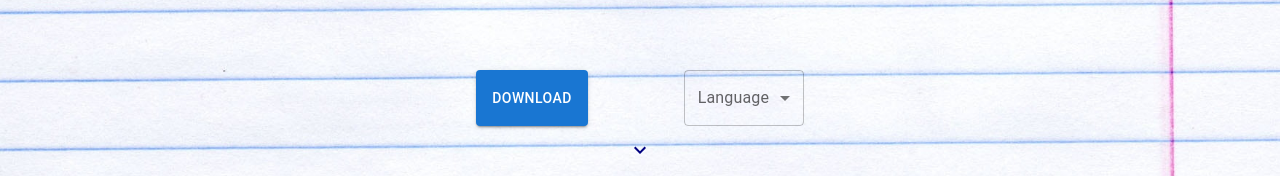
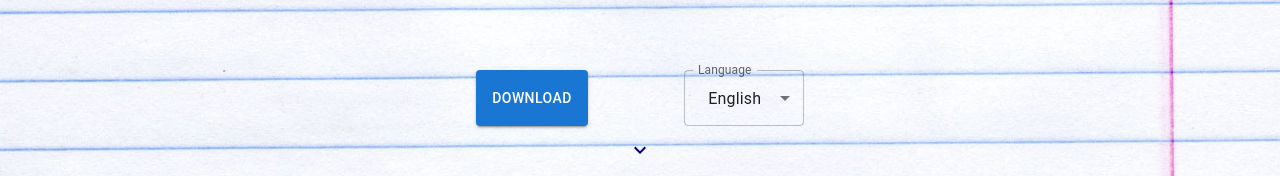
Before and after one commit to CWYRenee/AInnotations, a React (Create React App) app: page / in a window 1280 px wide. Shown: the part 429-605 px from the top of the page. Built offline with nearby package versions, Linux system fonts and the light colour scheme.

Commit message:
added to language selection

```diff
--- a/src/components/Download.js
+++ b/src/components/Download.js
@@ -21,13 +21,19 @@ export default function Download() {
             <Select
             labelId="simple-select-label"
             id="demo-simple-select"
-            value={lang}
+            defaultValue={50}
+            // value={lang}
             label="Language"
             onChange={handleChange}
             >
             <MenuItem value={10}>Ukrainian</MenuItem>
             <MenuItem value={20}>French</MenuItem>
             <MenuItem value={30}>Spanish</MenuItem>
+            <MenuItem value={40}>Chinese</MenuItem>
+            <MenuItem value={50}>English</MenuItem>
+            <MenuItem value={60}>Arabic</MenuItem>
+            <MenuItem value={70}>Hindi</MenuItem>
+            <MenuItem value={80}>Italian</MenuItem>
             </Select>
         </FormControl>
         </Box>
--- a/src/components/Header.js
+++ b/src/components/Header.js
@@ -1,4 +1,4 @@
-import React, { useEffect, useState, useRef } from 'react';
+import React, { useEffect, useState, useRef, Component } from 'react';
 import { makeStyles } from '@material-ui/core/styles';
 import { AppBar, IconButton, Toolbar, Collapse } from '@material-ui/core';
 import ExpandMoreIcon from '@mui/icons-material/ExpandMore';
@@ -41,7 +41,6 @@ const useStyles = makeStyles((theme) => ({
   },
   download: {
     display: 'flex',
-    alignItems: 'center',
     justifyContent: 'center',
   }
 }));
@@ -59,6 +58,13 @@ export default function Header() {
     const [file] = e.target.files;
     console.log(file);
   };
+
+  class didUpload extends Component {
+    render() {
+      if(fileRef != null)
+        return <Download />;
+    }
+  }
 
   return (
     <div className={classes.root} id="header">
@@ -82,7 +88,7 @@ export default function Header() {
             <span>Upload Now</span>
             <br/>
             <div alignItems= 'center'>
-            <IconButton onClick={() => fileRef.current.click()}>
+            <IconButton onClick={() => {fileRef.current.click(); didUpload()}}>
               <KeyboardVoiceSharpIcon fontSize='large' className={classes.icon}/>
             </IconButton>
             <input
```
